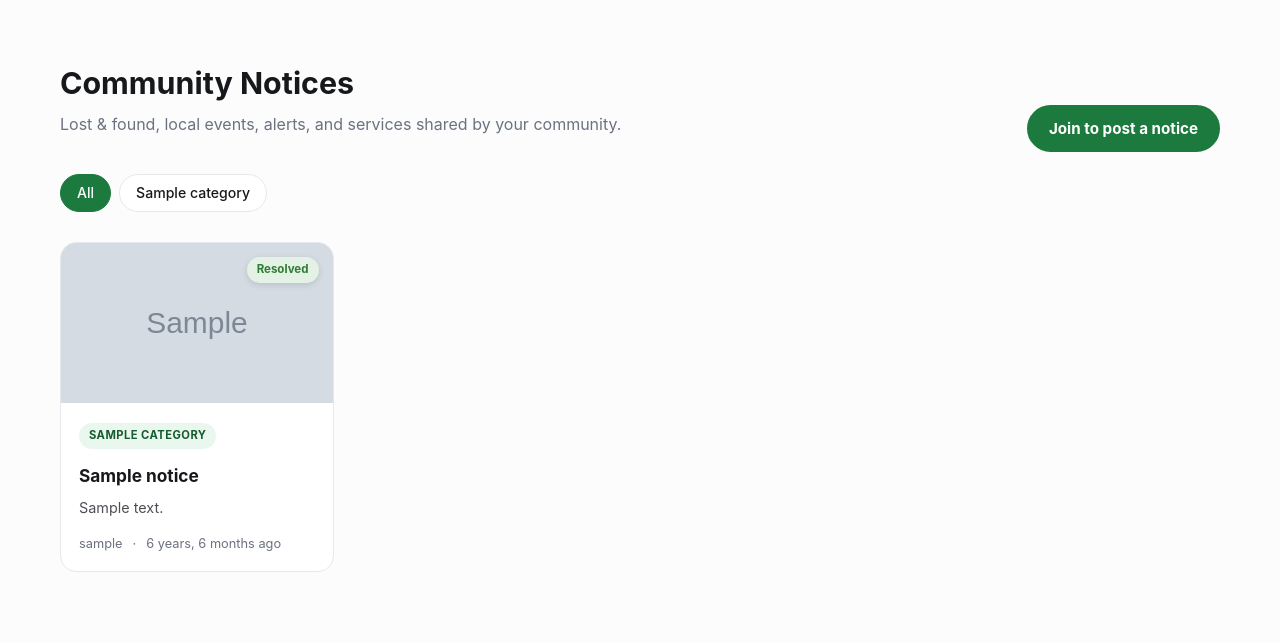
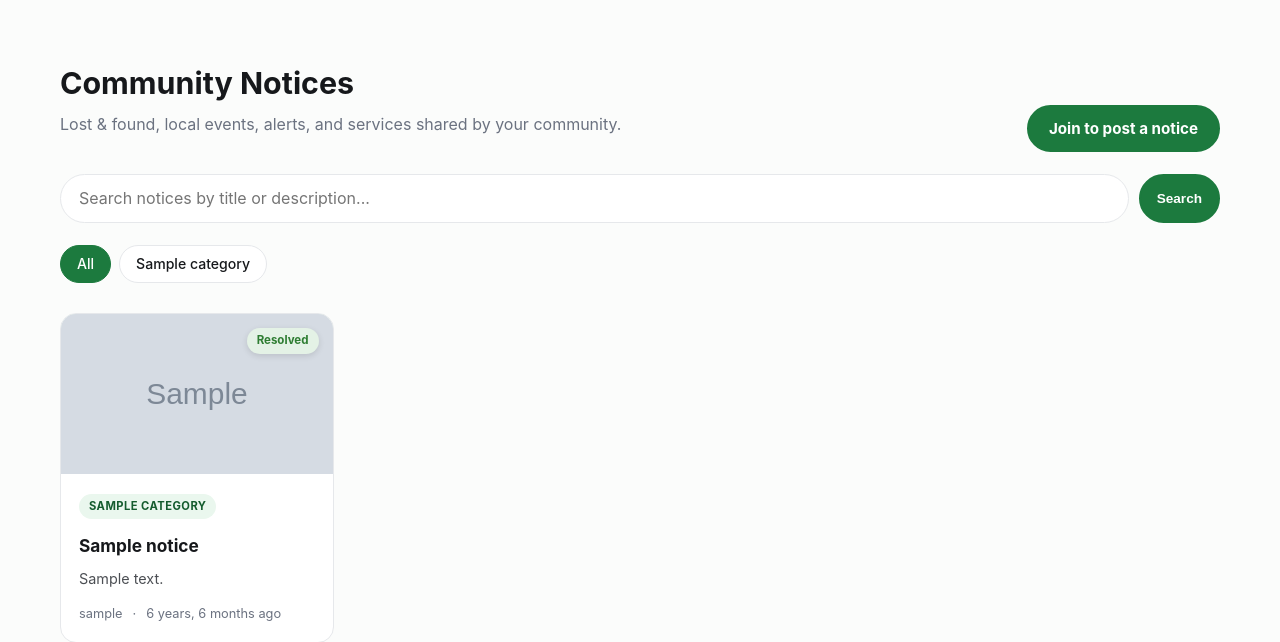
Before and after one commit to Jeremiahkariuki/Community-notice, a Django app: page /notices/ in a window 1280 px wide. Shown: the part 68-710 px from the top of the page. Run offline with Django 5.2, Linux system fonts and the light colour scheme; tables that the repository leaves empty hold one stand-in row (values such as "Sample post"); grey boxes marked "Sample" are stand-in pictures.

Commit message:
Add search bar to notices page

```diff
--- a/notices/templates/notices/notice_list.html
+++ b/notices/templates/notices/notice_list.html
@@ -13,12 +13,27 @@
         {% endif %}
     </div>
 
+    <form method="get" class="search-bar">
+        {% if selected_category %}<input type="hidden" name="category" value="{{ selected_category }}">{% endif %}
+        <input type="text" name="q" value="{{ query }}" placeholder="Search notices by title or description...">
+        <button type="submit" class="btn btn-small">Search</button>
+        {% if query %}
+            <a href="{% url 'notices:list' %}{% if selected_category %}?category={{ selected_category }}{% endif %}" class="btn btn-outline btn-small">Clear</a>
+        {% endif %}
+    </form>
+
     <div class="filter-bar">
-        <a href="{% url 'notices:list' %}" class="chip {% if not selected_category %}chip-active{% endif %}">All</a>
+        <a href="{% url 'notices:list' %}{% if query %}?q={{ query }}{% endif %}" class="chip {% if not selected_category %}chip-active{% endif %}">All</a>
         {% for cat in categories %}
-            <a href="?category={{ cat.id }}" class="chip {% if selected_category == cat.id %}chip-active{% endif %}">{{ cat.name }}</a>
+            <a href="?category={{ cat.id }}{% if query %}&q={{ query }}{% endif %}" class="chip {% if selected_category == cat.id %}chip-active{% endif %}">{{ cat.name }}</a>
         {% endfor %}
     </div>
+
+    {% if query %}
+        <p class="subtitle" style="margin-top:-14px;">
+            {{ page_obj.paginator.count }} result{{ page_obj.paginator.count|pluralize }} for "{{ query }}"
+        </p>
+    {% endif %}
 
     <div class="notice-grid">
         {% for notice in page_obj %}
@@ -44,11 +59,16 @@
             </a>
         {% empty %}
             <div class="empty-state" style="grid-column: 1 / -1;">
-                <p>No notices yet. Be the first to post one!</p>
-                {% if user.is_authenticated %}
-                    <a href="{% url 'notices:create' %}" class="btn btn-small">+ Post a notice</a>
+                {% if query %}
+                    <p>No notices match "{{ query }}".</p>
+                    <a href="{% url 'notices:list' %}" class="btn btn-small">Clear search</a>
                 {% else %}
-                    <a href="{% url 'register' %}" class="btn btn-small">Sign up to post</a>
+                    <p>No notices yet. Be the first to post one!</p>
+                    {% if user.is_authenticated %}
+                        <a href="{% url 'notices:create' %}" class="btn btn-small">+ Post a notice</a>
+                    {% else %}
+                        <a href="{% url 'register' %}" class="btn btn-small">Sign up to post</a>
+                    {% endif %}
                 {% endif %}
             </div>
         {% endfor %}
@@ -57,11 +77,11 @@
     {% if page_obj.has_other_pages %}
     <div class="pagination">
         {% if page_obj.has_previous %}
-            <a href="?page={{ page_obj.previous_page_number }}{% if selected_category %}&category={{ selected_category }}{% endif %}">&laquo; Prev</a>
+            <a href="?page={{ page_obj.previous_page_number }}{% if selected_category %}&category={{ selected_category }}{% endif %}{% if query %}&q={{ query }}{% endif %}">&laquo; Prev</a>
         {% endif %}
         <span>Page {{ page_obj.number }} of {{ page_obj.paginator.num_pages }}</span>
         {% if page_obj.has_next %}
-            <a href="?page={{ page_obj.next_page_number }}{% if selected_category %}&category={{ selected_category }}{% endif %}">Next &raquo;</a>
+            <a href="?page={{ page_obj.next_page_number }}{% if selected_category %}&category={{ selected_category }}{% endif %}{% if query %}&q={{ query }}{% endif %}">Next &raquo;</a>
         {% endif %}
     </div>
     {% endif %}
--- a/notices/views.py
+++ b/notices/views.py
@@ -2,6 +2,7 @@ from django.contrib import messages
 from django.contrib.auth import login
 from django.contrib.auth.decorators import login_required, user_passes_test
 from django.contrib.auth.models import User
+from django.db.models import Q
 from django.shortcuts import render, redirect, get_object_or_404
 from django.core.paginator import Paginator
 from .models import Notice, Category
@@ -40,8 +41,15 @@ def register(request):
 def notice_list(request):
     notices = Notice.objects.select_related("category", "posted_by")
     category_id = request.GET.get("category")
+    query = request.GET.get("q", "").strip()
+
     if category_id:
         notices = notices.filter(category_id=category_id)
+
+    if query:
+        notices = notices.filter(
+            Q(title__icontains=query) | Q(description__icontains=query)
+        )
 
     paginator = Paginator(notices, 6)
     page_obj = paginator.get_page(request.GET.get("page"))
@@ -50,6 +58,7 @@ def notice_list(request):
         "page_obj": page_obj,
         "categories": Category.objects.all(),
         "selected_category": int(category_id) if category_id else None,
+        "query": query,
     })
 
 
--- a/static/css/style.css
+++ b/static/css/style.css
@@ -157,6 +157,12 @@ h1.page-title { font-size: 1.9rem; margin-bottom: 4px; }
 .messages li { padding: 12px 16px; border-radius: 10px; background: var(--green-light); color: var(--green-dark); font-weight: 600; font-size: 0.92rem; }
 .messages li.error { background: #fdeaea; color: #b3261e; }
 
+.search-bar { display: flex; gap: 10px; margin: 22px 0 0; flex-wrap: wrap; }
+.search-bar input[type="text"] {
+    flex: 1; min-width: 220px; padding: 11px 18px; border: 1px solid var(--line);
+    border-radius: 999px; font: inherit; background: #fff;
+}
+.search-bar input[type="text"]:focus { outline: none; border-color: var(--green); box-shadow: 0 0 0 3px var(--green-light); }
 .filter-bar { display: flex; gap: 8px; flex-wrap: wrap; margin: 22px 0 30px; }
 .chip { border: 1px solid var(--line); padding: 7px 16px; border-radius: 999px; text-decoration: none; color: var(--ink); font-size: 0.88rem; background: #fff; font-weight: 500; }
 .chip:hover { border-color: var(--green); }
```
Also changed, not shown: notices/tests.py (+44 -0 lines).
